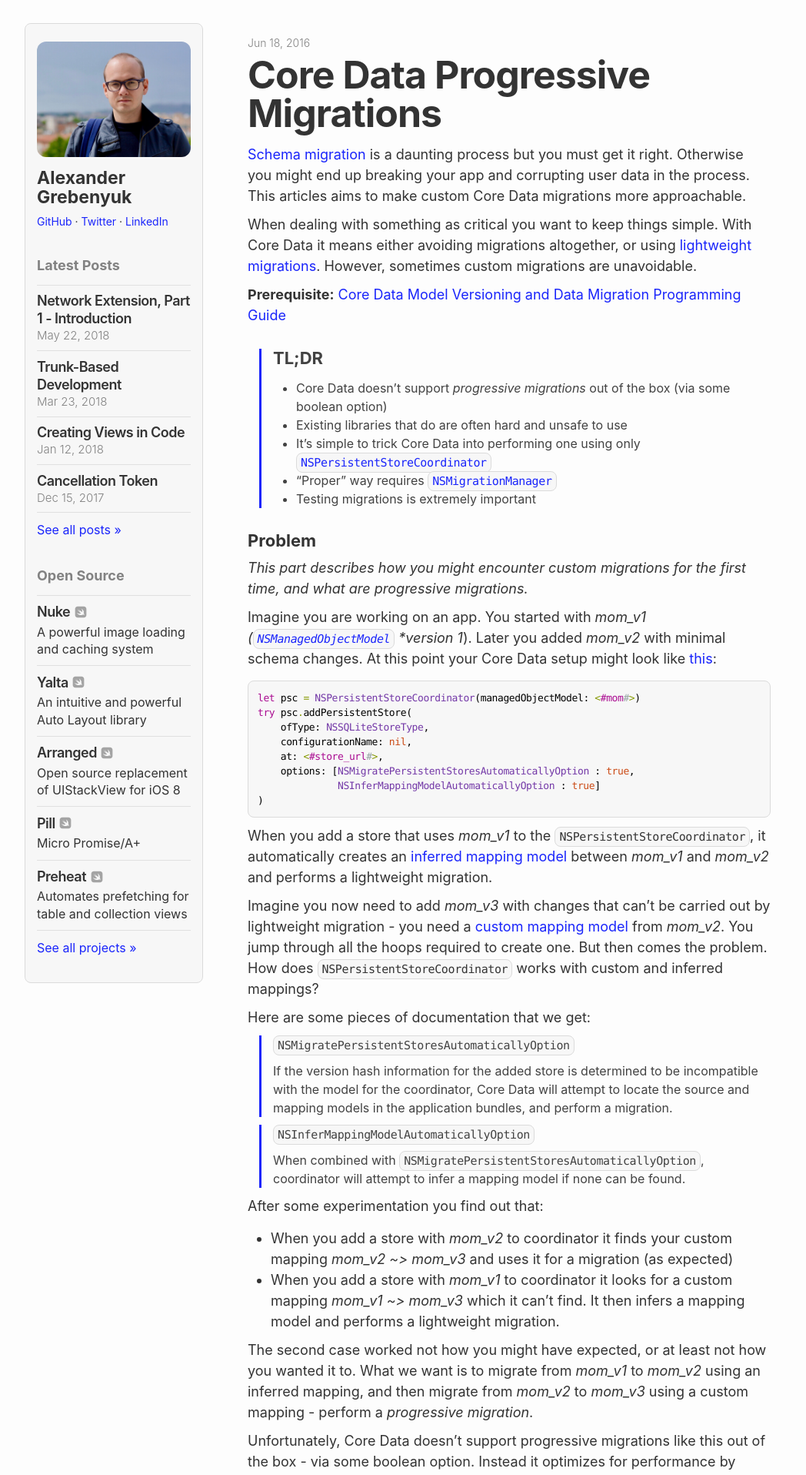
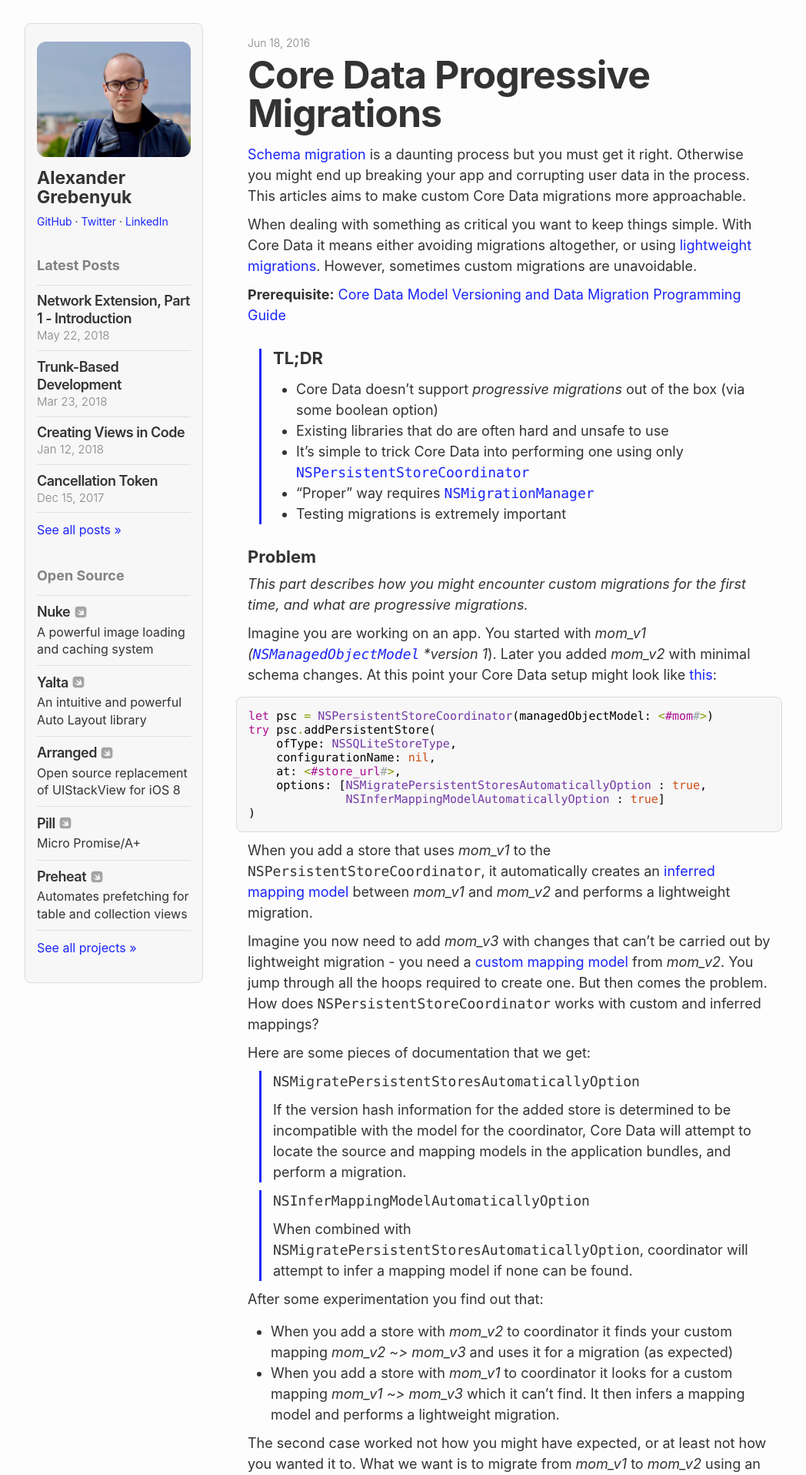
Before and after one commit to hyling/kean.github.io, a Jekyll site: the page built from _posts/2016-06-18-core-data-progressive-migrations.markdown, in a window 1280 px wide. Shown: the top 1916 px of the page at 77% size, without its empty margins (108-1156 px from the left). Built offline with Jekyll 4.4.1, drawn with Linux system fonts in a browser that asks for light colours; comment, search, counter and statistics services are not loaded; some of the changed text lies outside the part shown.

Commit message:
Cleanup CSS

```diff
--- a/_includes/sidebar-latest-posts.html
+++ b/_includes/sidebar-latest-posts.html
@@ -1,4 +1,4 @@
-<a href="{{ site.url }}"><h2 class="Sidebar_SectionTitle">Latest Posts</h2></a>
+<h2 class="Sidebar_SectionTitle">Latest Posts</h2>
 <div class="SidebarList">
     {% for post in site.posts limit:4 %}
         {% if post.title != page.title %}
--- a/_sass/_archive.scss
+++ b/_sass/_archive.scss
@@ -11,13 +11,6 @@
     margin-top: $spacing-unit;
 
     h1 {
-        font-size: 50px;
-        @include media-query($on-laptop) {
-            font-size: 44px;
-        }
-        @include media-query($on-mobile) {
-           font-size: 38px;
-        }
         margin-top: 0px;
         margin-right: 0.5 * $spacing-unit;
     }
--- a/_sass/_base.scss
+++ b/_sass/_base.scss
@@ -52,6 +52,16 @@
     font-weight: 700;
 }
 
+h1 {
+    font-size: 50px;
+    @include media-query($on-laptop) {
+        font-size: 44px;
+    }
+    @include media-query($on-mobile) {
+        font-size: 38px;
+    }
+}
+
 main {
     max-width: 740px;
     float: right;
@@ -91,6 +101,9 @@
 
 ul, ol {
     margin-left: $spacing-unit;
+    @include media-query($on-mobile) {
+        margin-left: 0.75 * $spacing-unit;
+    }
 }
 
 li > ul {
@@ -117,42 +130,50 @@
 }
 
 blockquote {
-    font-size: 16px;
-    color: $grey-color-dark;
     border-left: 3px solid $brand-color;
     margin: 0;
     margin-left: 0.5 * $spacing-unit;
+    padding: 0 0.5 * $spacing-unit;
+
     @include media-query($on-mobile) {
-        font-size: 15px;
+        margin-left: 0.2 * $spacing-unit;
+        padding-left: 0.5 * $spacing-unit;
     }
-    padding: 0 0.5 * $spacing-unit;
 }
 
 pre,
 code {
-    font-family: Menlo, monospace, Courier, Consolas, "Liberation Mono", monospace;
+    font: $base-font-weight #{$base-font-size}/#{$base-line-height};
+    font-family: 'SF Mono', Menlo, monospace, Courier, Consolas, "Liberation Mono", monospace;
+}
+
+strong code {
+    font-weight: 600;
+}
+
+pre {
     font-size: 15px;
     line-height: 18px;
-    letter-spacing: -0.4px;
     border-radius: 8px;
     background-color: $background-color-light-grey;
     border: 0.5px solid $grey-color-light;
-}
 
-code {
-    padding: 3px 5px;
-}
-
-pre {
-    padding: 12px 12px;
+    padding: 0.5 * $spacing-unit;
     overflow-x: auto;
 
+    margin-right: -(0.5 * $spacing-unit);
+    margin-left: -(0.5 * $spacing-unit);
+
+    @include media-query($on-mobile) {
+        border-radius: 0;
+    }
+
     > code {
-        font-size: 13px;
+        font-size: 15px;
         @include media-query($on-mobile) {
-            letter-spacing: -0.6px;
+            font-size: 14px;
+            letter-spacing: -0.5px;
         }
-        border: 0;
         padding-right: 0;
         padding-left: 0;
     }
--- a/_sass/_blog.scss
+++ b/_sass/_blog.scss
@@ -19,14 +19,6 @@
     line-height: 1.0;
     margin: 0;
     margin-top: 6px;
-
-    font-size: 50px;
-    @include media-query($on-laptop) {
-        font-size: 44px;
-    }
-    @include media-query($on-mobile) {
-        font-size: 38px;
-    }
 }
 
 .PostLink {
```
